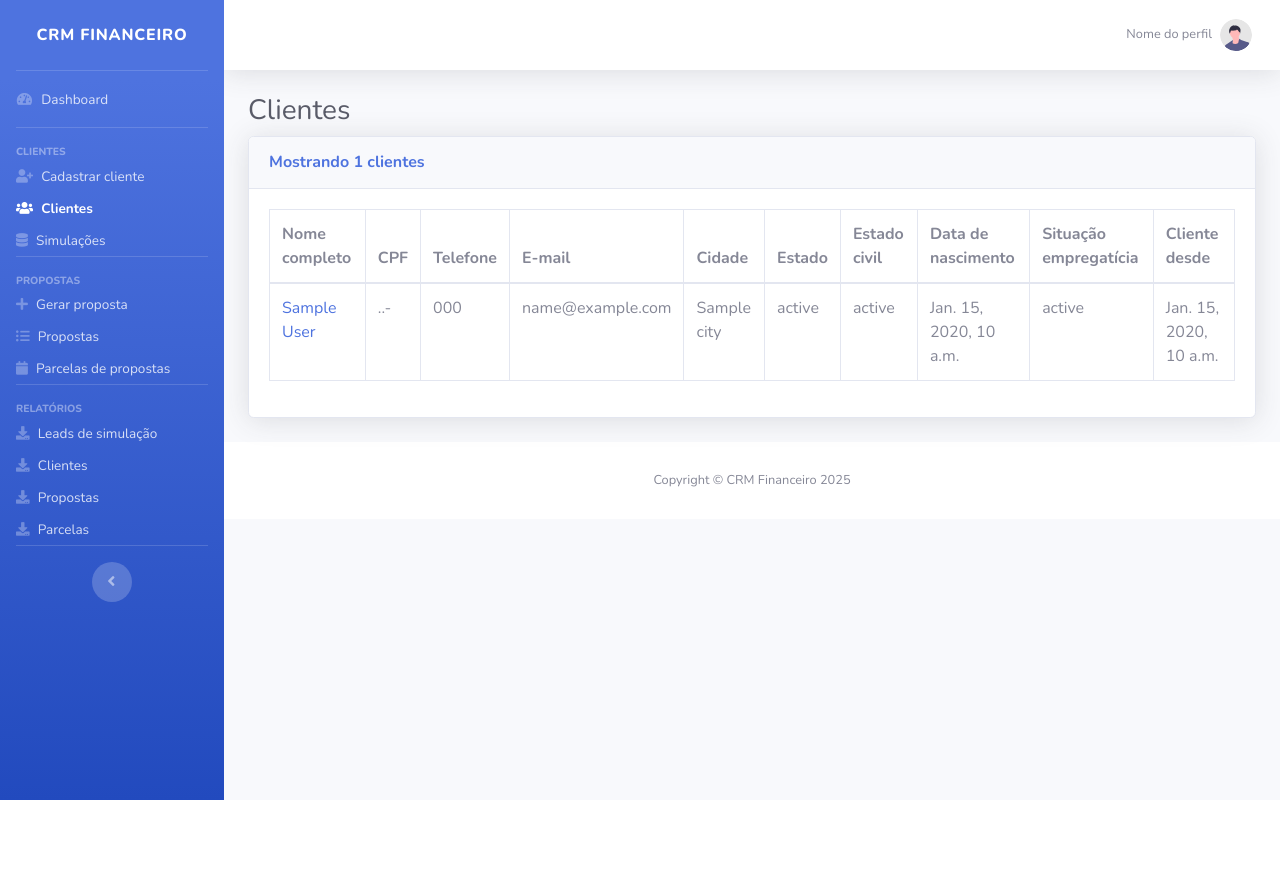
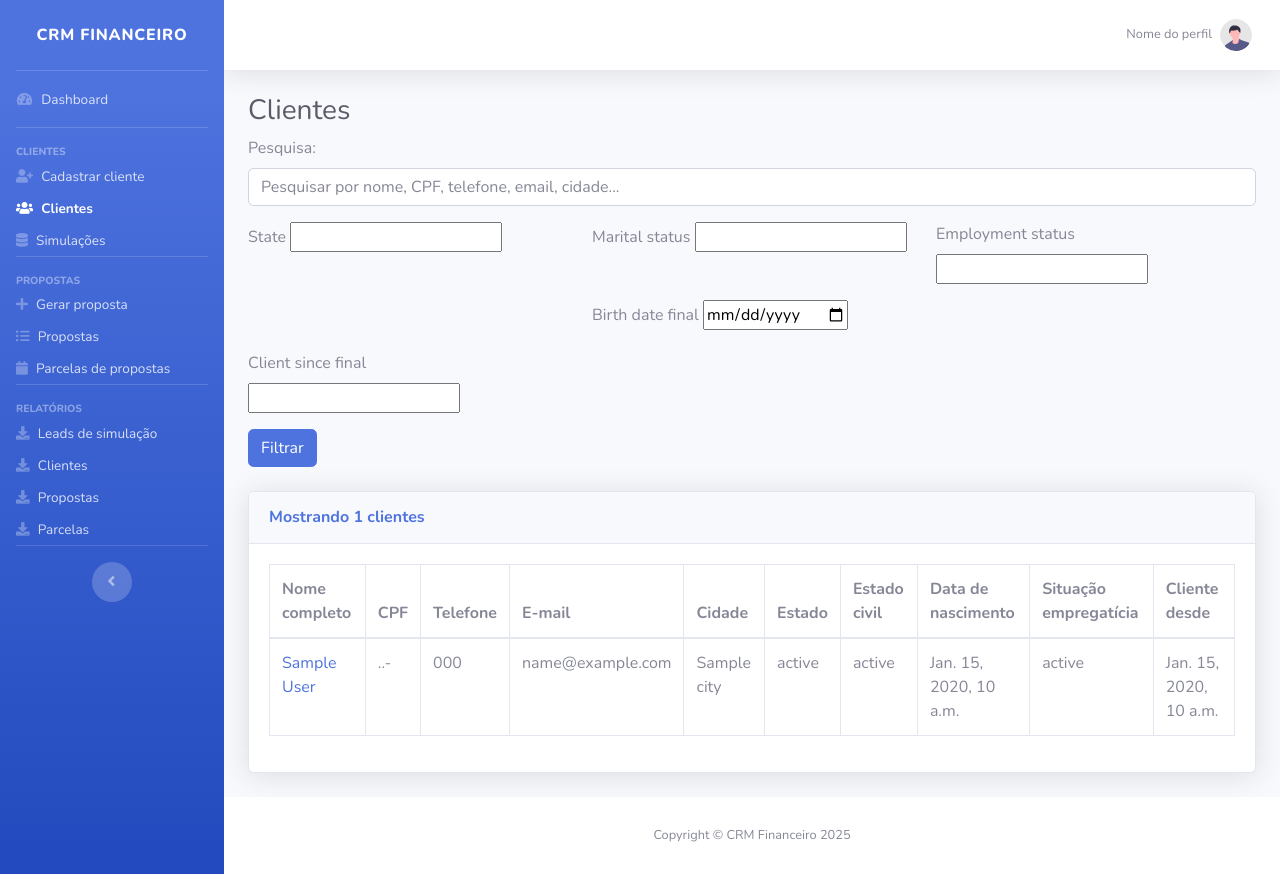
Before and after one commit to paulootaviodev/CRM_Financeiro, a Django app: template templates/crm_financeiro/list_customers.html in a window 1280 px wide. Before the commit the page ends 800 px from the top, so only its background shows below. Run offline with Django 5.2, Linux system fonts and the light colour scheme; the template is opened without the code that fills it: most values are stand-ins (such as "Sample title", 1, 10 or a date in 2020); form fields are guessed from the names that the template uses; some libraries are stand-ins or nearby versions.

Commit message:
Add filters to the customer list page

```diff
--- a/templates/crm_financeiro/list_customers.html
+++ b/templates/crm_financeiro/list_customers.html
@@ -10,6 +10,49 @@
 
     <!-- Page Heading -->
     <h1 class="h3 mb-2 text-gray-800">Clientes</h1>
+
+    <form method="get" class="row g-3 mb-4">
+        <!-- Barra de pesquisa -->
+        <div class="col-md-12 mb-3">
+            <label for="search" class="form-label" style="text-align: left;">Pesquisa:</label>
+            <input type="text" name="search" class="form-control" placeholder="Pesquisar por nome, CPF, telefone, email, cidade..." value="{{ request.GET.search }}">
+        </div>
+
+        <!-- Filtros individuais -->
+        <div class="col-md-4 mb-3">
+            <label for="{{ form.state.name }}" class="form-label" style="text-align: left;">{{ form.state.label }}</label>
+            {{ form.state }}
+        </div>
+        <div class="col-md-4 mb-3">
+            <label for="{{ form.marital_status.name }}" class="form-label" style="text-align: left;">{{ form.marital_status.label }}</label>
+            {{ form.marital_status }}
+        </div>
+        <div class="col-md-4 mb-3">
+            <label for="{{ form.employment_status.name }}" class="form-label" style="text-align: left;">{{ form.employment_status.label }}</label>
+            {{ form.employment_status }}
+        </div>
+        <div class="col-md-4 mb-3">
+            <label for="{{ form.birth_date_initial.name }}" class="form-label" style="text-align: left;">{{ form.birth_date_initial.label }}</label>
+            {{ form.birth_date_initial }}
+        </div>
+        <div class="col-md-4 mb-3">
+            <label for="{{ form.birth_date_final.name }}" class="form-label" style="text-align: left;">{{ form.birth_date_final.label }}</label>
+            {{ form.birth_date_final }}
+        </div>
+        <div class="col-md-4 mb-3">
+            <label for="{{ form.client_since_initial.name }}" class="form-label" style="text-align: left;">{{ form.client_since_initial.label }}</label>
+            {{ form.client_since_initial }}
+        </div>
+        <div class="col-md-4 mb-3">
+            <label for="{{ form.client_since_final.name }}" class="form-label" style="text-align: left;">{{ form.client_since_final.label }}</label>
+            {{ form.client_since_final }}
+        </div>
+
+        <!-- Botão de filtro -->
+        <div class="col-md-12">
+            <button type="submit" class="btn btn-primary">Filtrar</button>
+        </div>
+    </form>
 
     <!-- DataTales Example -->
     <div class="card shadow mb-4">
@@ -57,6 +100,26 @@
             </div>
         </div>
     </div>
+
+    {% if is_paginated %}
+    <div class="pagination">
+        {% with request.GET.urlencode as querystring %}
+            {% if page_obj.has_previous %}
+                <div class="d-flex justify-content-end mb-4">
+                    <a class="btn btn-primary text-uppercase" href="?page={{ page_obj.previous_page_number }}&{{ querystring }}">← Página anterior</a>
+                </div>
+            {% endif %}
+
+            <span>Página {{ page_obj.number }} de {{ page_obj.paginator.num_pages }}</span>
+
+            {% if page_obj.has_next %}
+                <div class="d-flex justify-content-end mb-4">
+                    <a class="btn btn-primary text-uppercase" href="?page={{ page_obj.next_page_number }}&{{ querystring }}">Próxima página →</a>
+                </div>
+            {% endif %}
+        {% endwith %}
+    </div>
+{% endif %}
 </div>
 <!-- /.container-fluid -->
 {% endblock %}
```
Also changed, not shown: crm_financeiro/forms.py (+65 -0 lines), crm_financeiro/views.py (+60 -1 lines).
